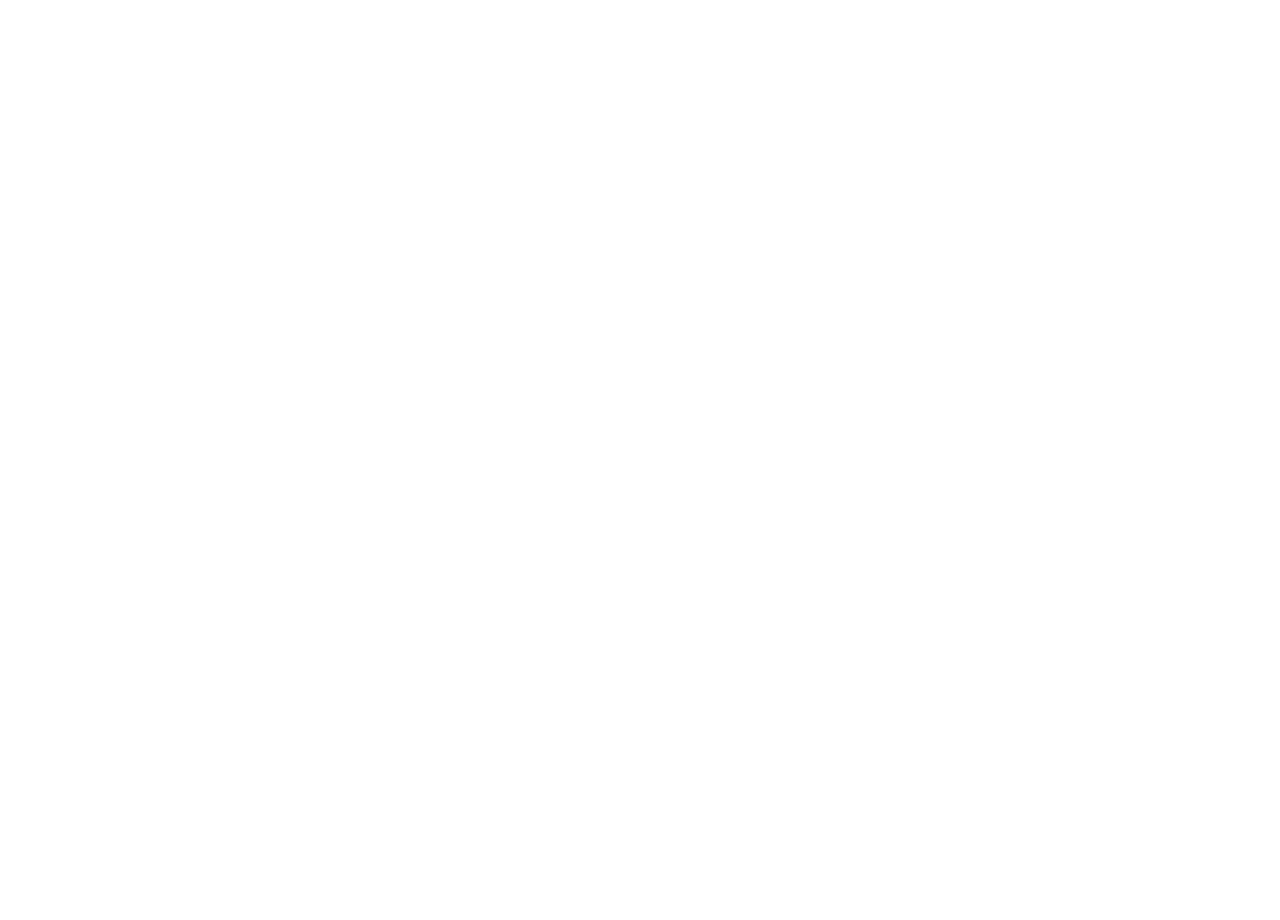
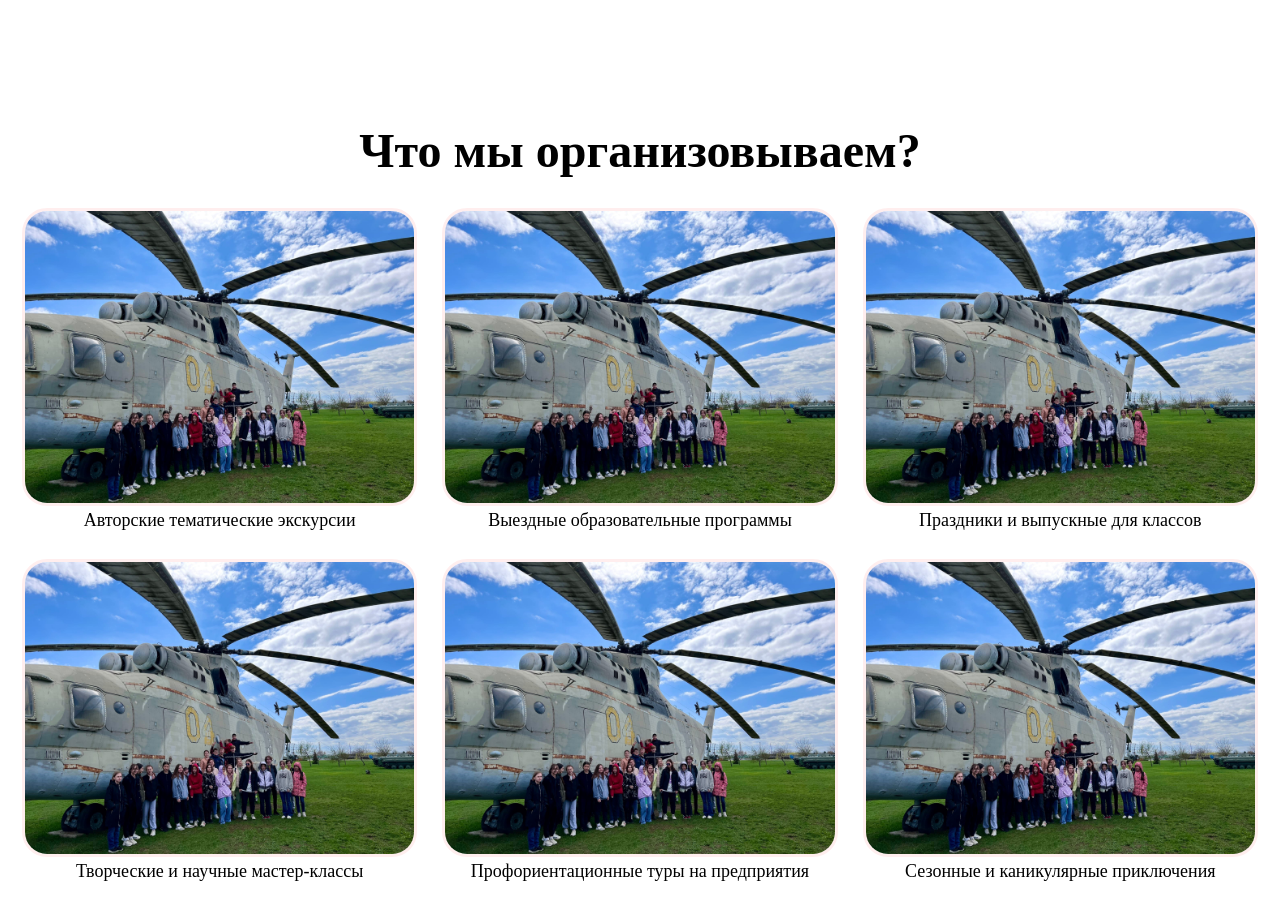
Before and after one commit to Giovaaanniii/samara_children, a React (Vite) app in the folder frontend/: page / in a window 1280 px wide. Shown: the part 720-1640 px from the top of the page. Before the commit the page ends 800 px from the top, so only its background shows below. Built offline with nearby package versions, Linux system fonts and the light colour scheme.

Commit message:
добавил занятость для мейн страницы

```diff
--- a/frontend/index.html
+++ b/frontend/index.html
@@ -4,7 +4,7 @@
     <meta charset="UTF-8" />
     <link rel="icon" type="image/svg+xml" href="/vite.svg" />
     <meta name="viewport" content="width=device-width, initial-scale=1.0" />
-    <title>samara_children</title>
+    <title>Самара Детям</title>
   </head>
   <body>
     <div id="root"></div>
--- /dev/null
+++ b/frontend/src/components/Busyness/Busyness.module.css
@@ -0,0 +1,41 @@
+.busyness_container{
+    margin-top: 74px;
+    margin-bottom: 74px;
+}
+.busyness_question{
+    display: flex;
+    justify-content: center;
+    font-size: 48px;
+    font-weight:bold;
+}
+.busyness_cards{
+    margin-top: 30px;
+    display: flex;
+    flex-wrap: wrap;
+    gap: 25px;
+    justify-content: center;
+
+}
+.busyness_card_container{
+    display: flex;
+    flex-direction: column;
+    align-items: center;
+}
+.busyness_card{
+    border: 3px solid rgba(255, 0, 0, 0.066);
+    border-radius: 25px;
+    max-width: 389.33px;
+    max-height: 432px;
+    overflow: hidden;
+}
+.card_image {
+    width: 100%;
+    height: 100%;
+    display: block;
+    object-fit: cover;
+}
+.card_text{
+    font-size: 18px;
+    font-weight: lighter;
+    line-height: 28px;
+}
--- /dev/null
+++ b/frontend/src/components/Busyness/Busyness.tsx
@@ -0,0 +1,64 @@
+import card from "../../assets/card.jpg";
+import s from "./Busyness.module.css";
+function Busyness() {
+  return (
+    <div className={s.busyness_container}>
+      <div className={s.busyness_question}>
+        <p>Что мы организовываем?</p>
+      </div>
+
+      <div className={s.busyness_cards}>
+        <div className={s.busyness_card_container}>
+          <div className={s.busyness_card}>
+            <img src={card} className={s.card_image} alt="экскурсии" />
+          </div>
+          <p className={s.card_text}>Авторские тематические экскурсии</p>
+        </div>
+
+        <div className={s.busyness_card_container}>
+          <div className={s.busyness_card}>
+            <img src={card} className={s.card_image} alt="программы" />
+          </div>
+          <p className={s.card_text}>Выездные образовательные программы</p>
+        </div>
+
+        <div className={s.busyness_card_container}>
+          <div className={s.busyness_card}>
+            <img
+              src={card}
+              className={s.card_image}
+              alt="Праздники и выпускные"
+            />
+          </div>
+          <p className={s.card_text}>Праздники и выпускные для классов</p>
+        </div>
+
+        <div className={s.busyness_card_container}>
+          <div className={s.busyness_card}>
+            <img src={card} className={s.card_image} alt="мастер-классы" />
+          </div>
+          <p className={s.card_text}>Творческие и научные мастер-классы</p>
+        </div>
+
+        <div className={s.busyness_card_container}>
+          <div className={s.busyness_card}>
+            <img
+              src={card}
+              className={s.card_image}
+              alt="туры на предприятия"
+            />
+          </div>
+          <p className={s.card_text}>Профориентационные туры на предприятия</p>
+        </div>
+
+        <div className={s.busyness_card_container}>
+          <div className={s.busyness_card}>
+            <img src={card} className={s.card_image} alt="приключенияz" />
+          </div>
+          <p className={s.card_text}>Сезонные и каникулярные приключения</p>
+        </div>
+      </div>
+    </div>
+  );
+}
+export default Busyness;
--- a/frontend/src/components/MainScreen/MainScreen.module.css
+++ b/frontend/src/components/MainScreen/MainScreen.module.css
@@ -1,7 +1,7 @@
 .main_wpapper {
   display: flex;
   gap: 16px;
-  margin: 46px 120px 74px 120px;
+  margin: 46px 120px 140px;
   flex-direction: row;
   justify-content: space-between;
 
--- a/frontend/src/pages/Main/Main.tsx
+++ b/frontend/src/pages/Main/Main.tsx
@@ -1,9 +1,12 @@
+import Features from "../../components/Busyness/Busyness";
 import MainScreen from "../../components/MainScreen/MainScreen";
 
 function Main() {
   return (
-    <MainScreen />
-
+    <>
+      <MainScreen />
+      <Features />
+    </>
   );
 }
 export default Main;
```
Also changed, not shown: frontend/src/assets/card.jpg (added).
